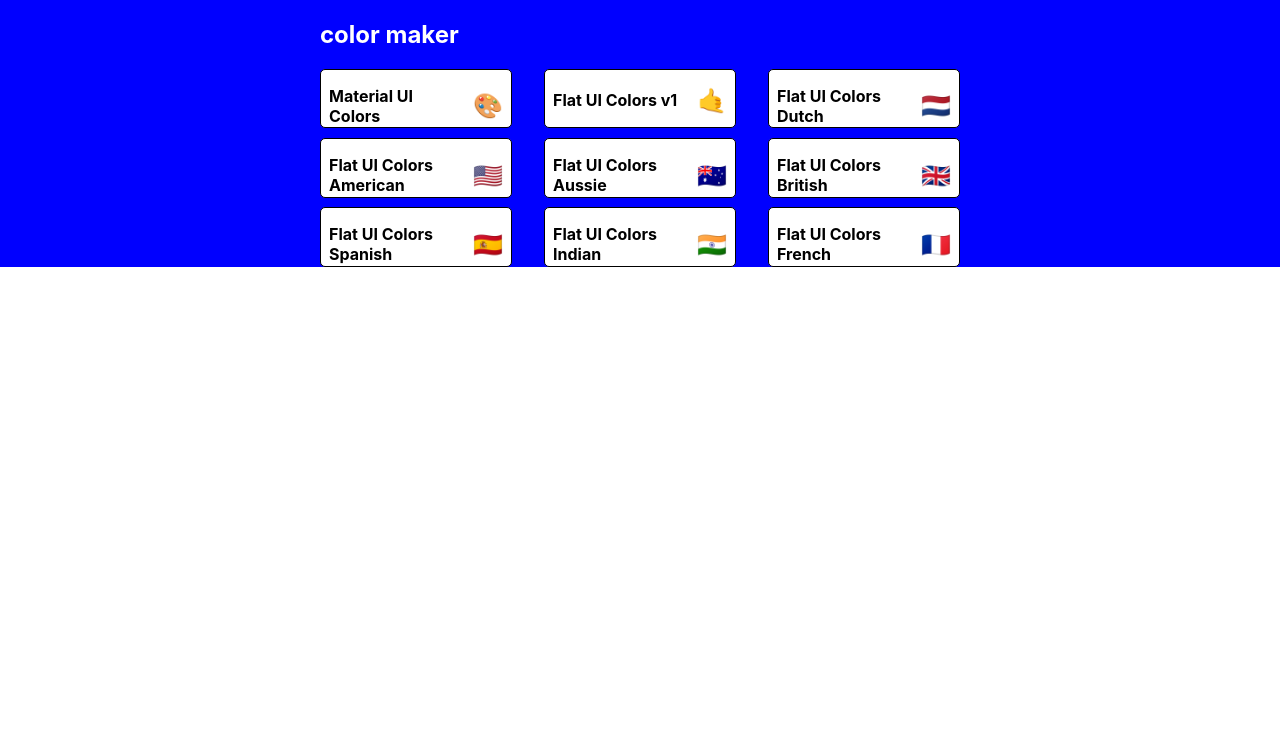
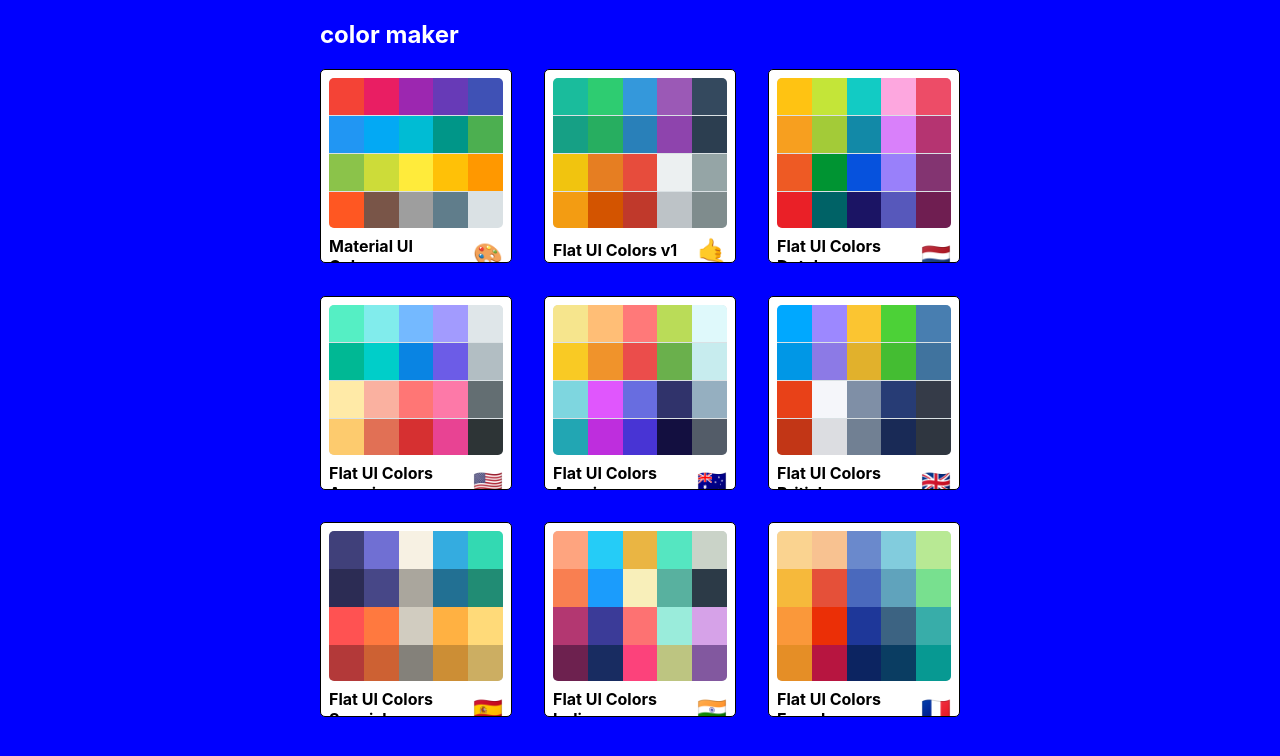
Before and after one commit to gaganssingh/color-maker, a React (Create React App) app: page / in a window 1280 px wide. Shown: the top 756 px of the page. Built offline with nearby package versions, Linux system fonts and the light colour scheme.

Commit message:
Updated MiniPalette to show underlying colors on homepage

```diff
--- a/src/MiniPalette.js
+++ b/src/MiniPalette.js
@@ -13,7 +13,19 @@
     },
   },
   colors: {
-    backgroundColor: "gray",
+    backgroundColor: "#dae1e4",
+    height: "150px",
+    width: "100%",
+    borderRadius: "5px",
+    overflow: "hidden",
+  },
+  colorBoxes: {
+    height: "25%",
+    width: "20%",
+    display: "inline-block",
+    margin: "0 auto",
+    position: "relative",
+    marginBottom: "-3.5px",
   },
   title: {
     display: "flex",
@@ -32,11 +44,18 @@
 };
 
 const MiniPalette = (props) => {
-  const { classes, paletteName, emoji } = props;
-  console.log(props);
+  const { classes, colors, emoji, paletteName } = props;
+  const colorBoxes = colors.map((color) => (
+    <div
+      key={color.name}
+      className={classes.colorBoxes}
+      style={{ backgroundColor: color.color }}
+    ></div>
+  ));
+
   return (
     <div className={classes.root}>
-      <div className={classes.colors}></div>
+      <div className={classes.colors}>{colorBoxes}</div>
       <h5 className={classes.title}>
         {paletteName} <span className={classes.emoji}>{emoji}</span>
       </h5>
--- a/src/PaletteList.js
+++ b/src/PaletteList.js
@@ -6,7 +6,7 @@
 const styles = {
   root: {
     backgroundColor: "blue",
-    height: "100%",
+    height: "100vh",
     display: "flex",
     alignItems: "flex-start",
     justifyContent: "center",
```
